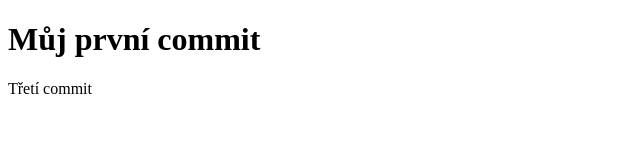
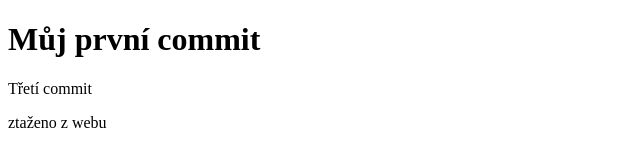
Before and after one commit to Damos151/testovaci-git, a plain HTML site: page index.html in a window 1280 px wide. Shown: the whole page, without its empty margins (0-640 px from the left). Drawn offline with Linux system fonts and the light colour scheme.

Commit message:
staženo z web a upraveno

```diff
--- a/index.html
+++ b/index.html
@@ -9,5 +9,6 @@
 <body>
     <h1>Můj první commit</h1>
     <p>Třetí commit</p>
+    <p>ztaženo z webu</p>
 </body>
 </html>
```
